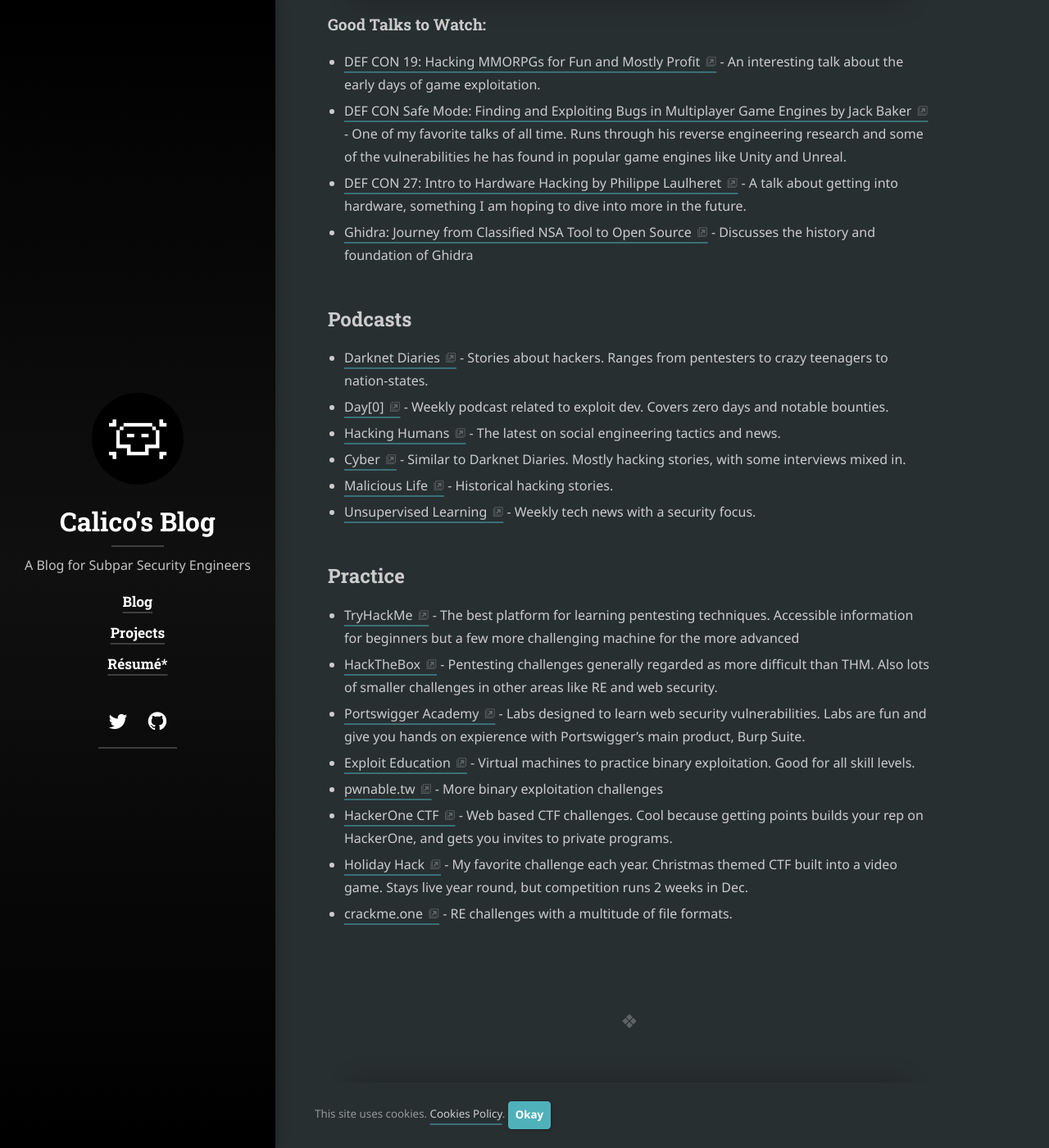
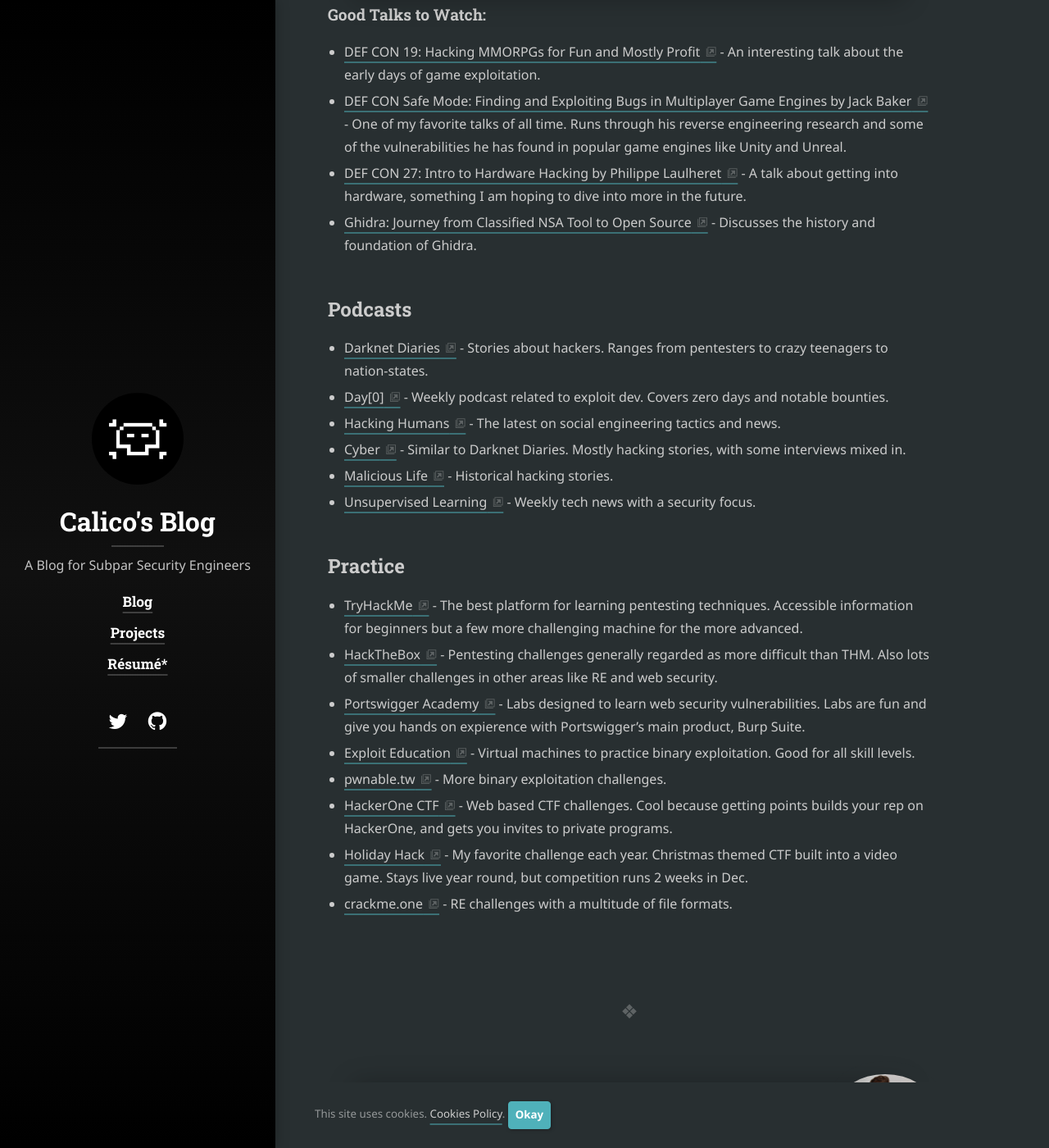
Before and after one commit to jmagi98/jmagi98.github.io, a Jekyll site: the page built from _posts/2020-12-20-ultimate-hacking-resource-guide.md, in a window 1280 px wide and 1400 px high, scrolled down 3056 px. Shown: the whole window at 82% size. Built offline with Jekyll 4.4.1, drawn with Linux system fonts in a browser that asks for light colours; cached includes are drawn as plain includes; nearby versions of some CDN libraries; some web fonts are replaced; library files that are not in the unit come from our copies; some of the changed text lies outside the part shown.

Commit message:
added periods at end of bullets

```diff
--- a/_posts/2020-12-20-ultimate-hacking-resource-guide.md
+++ b/_posts/2020-12-20-ultimate-hacking-resource-guide.md
@@ -26,8 +26,7 @@ things I have interacted with and felt were useful.
 ## Books
 ### General Pentesting
 - [The Hackers Playbook 3](https://www.amazon.com/Hacker-Playbook-Practical-Penetration-Testing-ebook/dp/B07CSPFYZ2) - Lays out security engagement in easy to implement
-steps. The author provides various "plays" which are each intended to be use in certain
-situations one may find themselves in.
+steps. The author provides various "plays" which are each intended to be use in certain situations one may find themselves in.
 - [Gray Hat Hacking](https://www.amazon.com/Gray-Hat-Hacking-Ethical-Handbook-ebook/dp/B07D3J9J4H/ref=sr_1_1?crid=21U0YDUSIGX3S&dchild=1&keywords=gray+hat+hacking&qid=1608520720&s=digital-text&sprefix=Gray+Hat+hac%2Cdigital-text%2C168&sr=1-1) - Covers a broad array of topics at a very base level. Good for learning a little about a lot.
 
 
@@ -35,8 +34,7 @@ situations one may find themselves in.
 - [A Crash Course in x86 Assembly for Reverse Engineers](https://sensepost.com/blogstatic/2014/01/SensePost_crash_course_in_x86_assembly-.pdf) - Short 25 page guide
 designed to be a no bullshit reference guide.
 - [Practical Reverse Engineering: X86, X64, ARM, Windows Kernel, Reversing Tools, and Obfuscation](https://www.amazon.com/Practical-Reverse-Engineering-Reversing-Obfuscation/dp/1118787315) -
-One of my personal favorites. Deep dives into assembly with examples and gives methodologies and tooling for
-reversing
+One of my personal favorites. Deep dives into assembly with examples and gives methodologies and tooling for reversing.
 - [The Ghidra Book: The Definitive Guide](https://www.amazon.com/Practical-Reverse-Engineering-Reversing-Obfuscation/dp/1118787315) - Similar to the IDA pro book, but specific to Ghidra. Great for those
 who want to get familiar with an industry level tool without paying the absurd IDA asking price.
 
@@ -73,9 +71,7 @@ exploitation is great for getting started on the topic.
 - [Jack Rhysider](https://www.youtube.com/user/tunnelsup) - More well known for his podcast Darknet Diaries, but runs a YouTube channel that focuses on various infosec topics.
 - [JackkTutorials](https://www.youtube.com/user/JackkTutorials) - Hasn't posted in a year, but makes informative pentesting videos.
 - [GuidedHacking](https://www.youtube.com/user/L4DL4D2EUROPE) - Cool channel that digs into game hacking. Ranges from using cheat engine to bypassing anti-cheat. Something for everyone.
-
-- All The Cons - DEFCON, BlackHat and most other security conferences post their talks online. Even if the topics are over your
-head, I still recommend watching them and trying to absorb as much as you can.
+- All The Cons - DEFCON, BlackHat and most other security conferences post their talks online. Even if the topics are over your head, I still recommend watching them and trying to absorb as much as you can.
 
 ### Top Content Producers:
 - [Nahamsec](https://www.youtube.com/channel/UCCZDt7MuC3Hzs6IH4xODLBw) - Posts replays of his Twitch livestreams which generally are bug bounty related.
@@ -88,7 +84,7 @@ head, I still recommend watching them and trying to absorb as much as you can.
 - [DEF CON Safe Mode: Finding and Exploiting Bugs in Multiplayer Game Engines by Jack Baker](https://www.youtube.com/watch?v=4weoWSzuCxs&ab_channel=DEFCONConference) - One of my favorite talks of all time. Runs through his reverse engineering research
 and some of the vulnerabilities he has found in popular game engines like Unity and Unreal.
 - [DEF CON 27: Intro to Hardware Hacking by Philippe Laulheret](https://www.youtube.com/watch?v=HuCbr2588-w&t=1793s&ab_channel=DEFCONConference) - A talk about getting into hardware, something I am hoping to dive into more in the future.
-- [Ghidra: Journey from Classified NSA Tool to Open Source](https://www.youtube.com/watch?v=kx2xp7IQNSc&t=589s&ab_channel=BlackHat) - Discusses the history and foundation of Ghidra
+- [Ghidra: Journey from Classified NSA Tool to Open Source](https://www.youtube.com/watch?v=kx2xp7IQNSc&t=589s&ab_channel=BlackHat) - Discusses the history and foundation of Ghidra.
 
 ## Podcasts
 - [Darknet Diaries](https://darknetdiaries.com/) - Stories about hackers. Ranges from pentesters to crazy teenagers to nation-states.
@@ -100,11 +96,11 @@ and some of the vulnerabilities he has found in popular game engines like Unity
 
 ## Practice
 - [TryHackMe](https://tryhackme.com/) - The best platform for learning pentesting techniques. Accessible information for beginners but a few more challenging machine for the
-more advanced
+more advanced.
 - [HackTheBox](https://www.hackthebox.eu/) - Pentesting challenges generally regarded as more difficult than THM. Also lots of smaller challenges in other areas like RE and web security.
 - [Portswigger Academy](https://portswigger.net/web-security) - Labs designed to learn web security vulnerabilities. Labs are fun and give you hands on expierence with Portswigger's main product, Burp Suite.
 - [Exploit Education](https://exploit.education/) - Virtual machines to practice binary exploitation. Good for all skill levels.
-- [pwnable.tw](https://pwnable.tw/) - More binary exploitation challenges
+- [pwnable.tw](https://pwnable.tw/) - More binary exploitation challenges.
 - [HackerOne CTF](https://ctf.hacker101.com/) - Web based CTF challenges. Cool because getting points builds your rep on HackerOne, and gets you invites to private programs.
 - [Holiday Hack](https://www.holidayhackchallenge.com/2020/) - My favorite challenge each year. Christmas themed CTF built into a video game. Stays live year round, but competition runs 2 weeks in Dec.
 - [crackme.one](https://crackmes.one/lasts) - RE challenges with a multitude of file formats.
```
